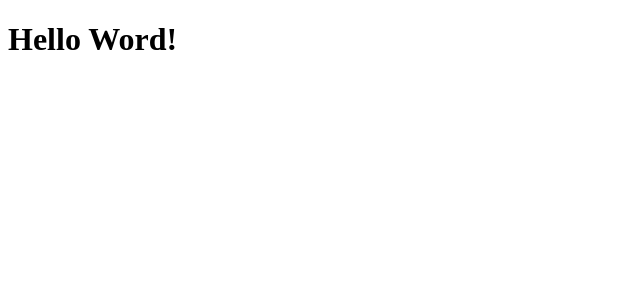
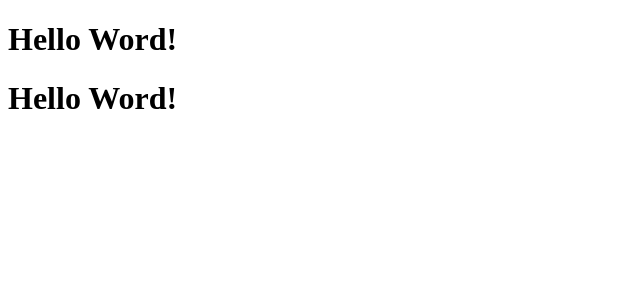
Before and after one commit to Yaricherchi7/React.js, a React (Create React App) app: page / in a window 1280 px wide. Shown: the top 300 px of the page, without its empty margins (0-640 px from the left). Built offline with nearby package versions, Linux system fonts and the light colour scheme.

Commit message:
integrato il component nel root

```diff
--- a/src/index.js
+++ b/src/index.js
@@ -1,11 +1,14 @@
 import React from 'react';
 import ReactDOM from 'react-dom/client';
 import { HelloWord } from './HelloWord';
+import { App } from './App';
+
 
 
 const root = ReactDOM.createRoot(document.getElementById('root'));
 root.render(
   <React.StrictMode>
     <HelloWord/>
+    <App/>
   </React.StrictMode>
 );
```
